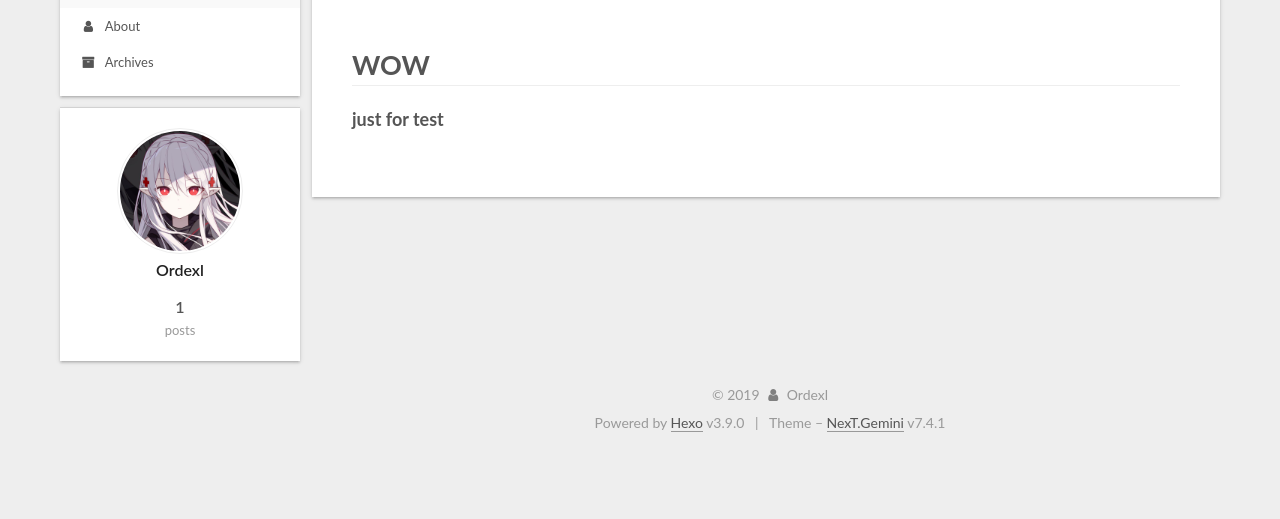
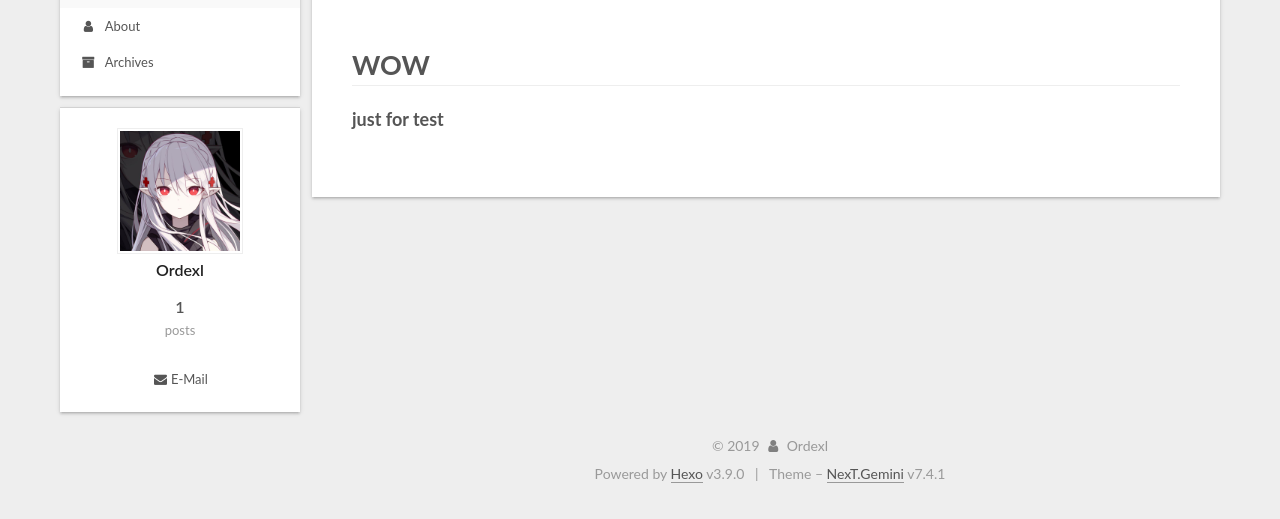
Before and after one commit to Ordexl/ordexl.github.io, a plain HTML site: page index.html in a window 1280 px wide. Shown: the part 129-648 px from the top of the page. Drawn offline with Linux system fonts and the light colour scheme.

Commit message:
Site updated: 2019-10-07 11:20:44

```diff
--- a/css/main.css
+++ b/css/main.css
@@ -1129,7 +1129,6 @@ pre .javascript .function {
   margin: 0 auto;
   max-width: 120px;
   padding: 2px;
-  border-radius: 50%;
 }
 .site-author-name {
   color: #222;
@@ -1157,7 +1156,7 @@ pre .javascript .function {
 }
 .links-of-author a::before,
 .links-of-author span.exturl::before {
-  background: #afa1ff;
+  background: #ffff41;
   border-radius: 50%;
   content: ' ';
   display: inline-block;
--- a/index.html
+++ b/index.html
@@ -324,6 +324,19 @@
 
   </nav>
 </div>
+  <div class="links-of-author motion-element">
+      <span class="links-of-author-item">
+
+
+
+
+
+
+
+        <a href="mailto:Ordexl@outlook.com" title="E-Mail &rarr; mailto:Ordexl@outlook.com" rel="noopener" target="_blank"><i class="fa fa-fw fa-envelope"></i>E-Mail</a>
+      </span>
+
+  </div>
 
 
 
```
Also changed, not shown: 2019/10/06/Test/index.html (+13 -0 lines), about/index.html (+13 -0 lines), archives/2019/10/index.html (+13 -0 lines), archives/2019/index.html (+13 -0 lines), archives/index.html (+13 -0 lines).
